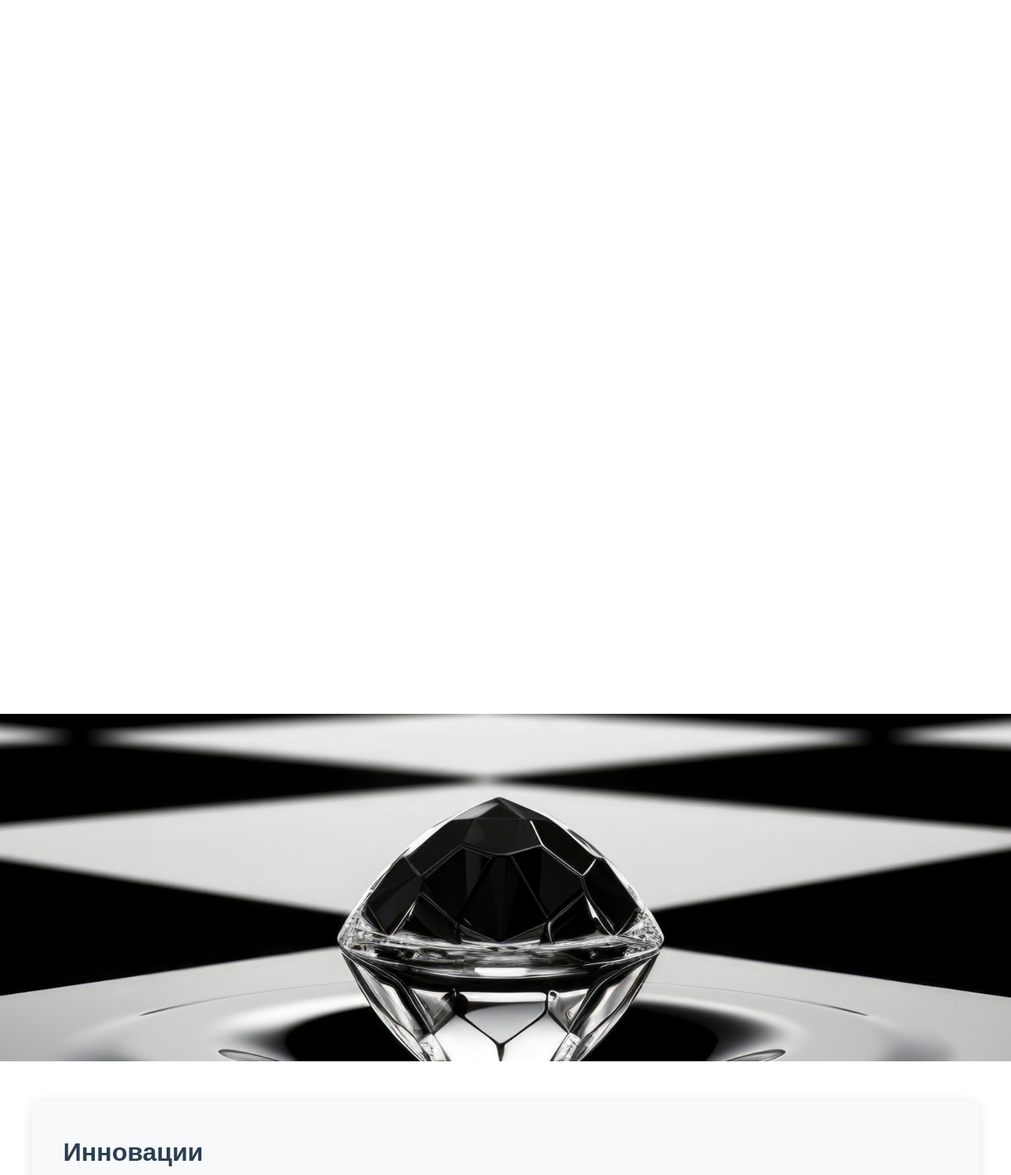
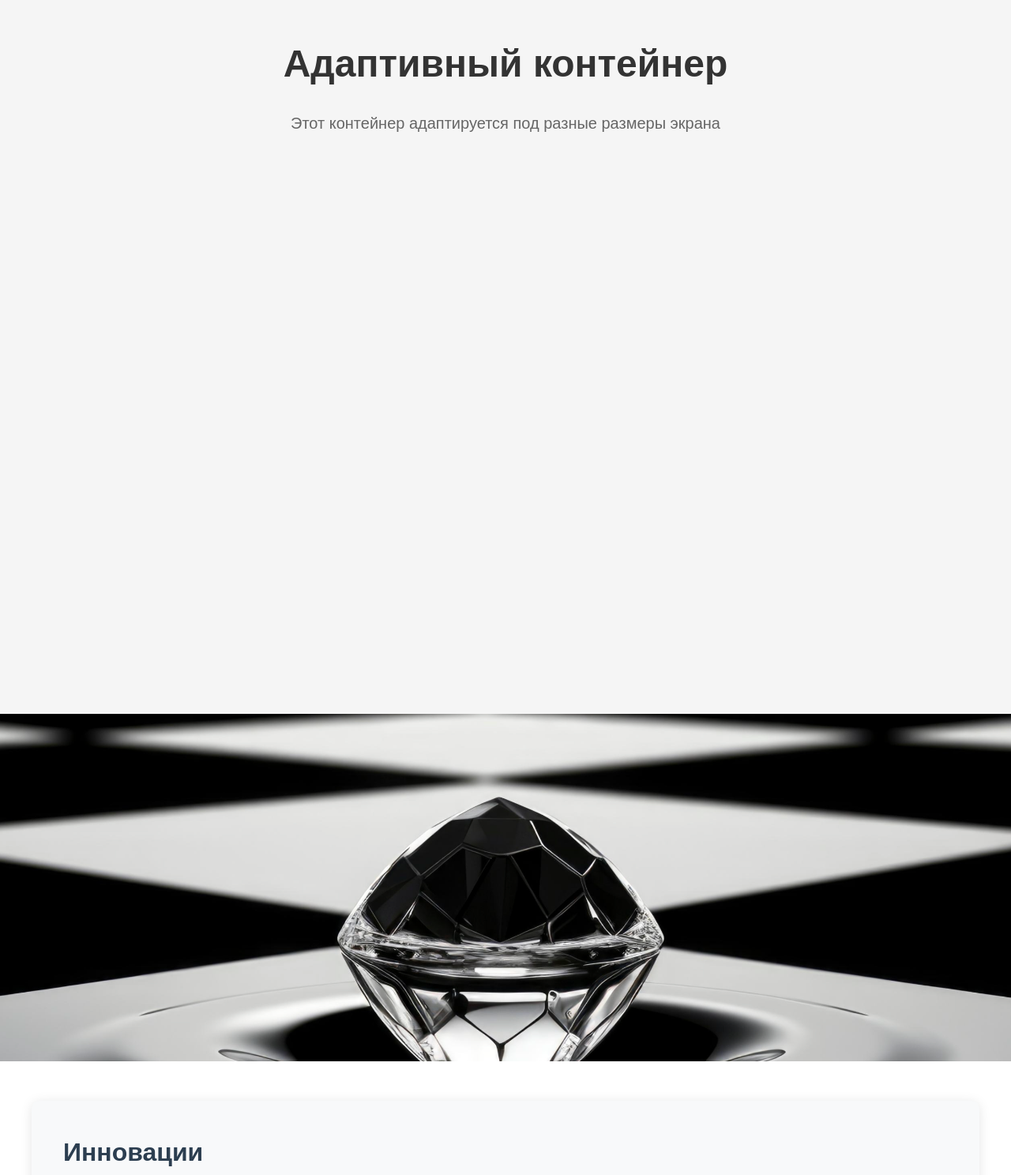
Before and after one commit to FalkinRoman/tenet-bag, a plain HTML site: page index.html in a window 1280 px wide. Shown: the part 689-2177 px from the top of the page at 79% size. Drawn offline with Linux system fonts and the light colour scheme.

Commit message:
второй коммит2

```diff
--- a/styles.css
+++ b/styles.css
@@ -21,27 +21,29 @@ body {
 .first-screen {
     position: relative;
     width: 100%;
-    height: 100vh;
-    overflow: hidden;
+    min-height: 100vh;
+    display: flex;
+    flex-direction: column;
 }
 
 .content-wrapper {
-    position: absolute;
-    top: 0;
-    left: 0;
+    position: relative;
     width: 100%;
-    height: 45vh;
+    min-height: 50vh;
     display: flex;
     align-items: center;
     justify-content: center;
     padding: 20px;
     background-color: #f5f5f5;
+    flex: 1;
 }
 
 .content {
     text-align: center;
     max-width: 800px;
     width: 100%;
+    padding: 40px 20px;
+    margin: 0 auto;
 }
 
 h1 {
@@ -56,36 +58,17 @@ p {
 }
 
 .image-container {
-    position: absolute;
-    bottom: 0;
-    left: 0;
     width: 100%;
-    height: 55vh;
     overflow: hidden;
-    transform: translateZ(0);
-    -webkit-transform: translateZ(0);
-    backface-visibility: hidden;
-    -webkit-backface-visibility: hidden;
-    perspective: 1000;
-    -webkit-perspective: 1000;
-    will-change: transform;
+    aspect-ratio: 16/9;
 }
 
 .image-container img {
     width: 100%;
     height: 100%;
+    display: block;
     object-fit: cover;
     object-position: center;
-    transform: translateZ(0);
-    -webkit-transform: translateZ(0);
-    backface-visibility: hidden;
-    -webkit-backface-visibility: hidden;
-    perspective: 1000;
-    -webkit-perspective: 1000;
-    will-change: transform;
-    -webkit-user-select: none;
-    user-select: none;
-    -webkit-touch-callout: none;
 }
 
 /* Стили для блоков */
@@ -124,10 +107,15 @@ p {
 @media screen and (max-width: 576px) {
     .content-wrapper {
         padding: 15px;
+        min-height: 40vh;
     }
 
     .content {
-        padding: 10px;
+        padding: 20px 10px;
+    }
+
+    .image-container {
+        aspect-ratio: 4/3;
     }
 
     .blocks-container {
@@ -138,26 +126,21 @@ p {
         padding: 20px;
         margin-bottom: 20px;
     }
-
-    .image-container {
-        transform: none;
-        -webkit-transform: none;
-    }
-
-    .image-container img {
-        transform: none;
-        -webkit-transform: none;
-    }
 }
 
 /* Планшеты (от 577px до 992px) */
 @media screen and (min-width: 577px) and (max-width: 992px) {
     .content-wrapper {
         padding: 25px;
+        min-height: 45vh;
     }
 
     .content {
-        padding: 20px;
+        padding: 30px 20px;
+    }
+
+    .image-container {
+        aspect-ratio: 16/9;
     }
 
     .blocks-container {
@@ -174,10 +157,15 @@ p {
 @media screen and (min-width: 993px) {
     .content-wrapper {
         padding: 30px;
+        min-height: 50vh;
     }
 
     .content {
-        padding: 30px;
+        padding: 40px 30px;
+    }
+
+    .image-container {
+        aspect-ratio: 21/9;
     }
 
     .blocks-container {
```
